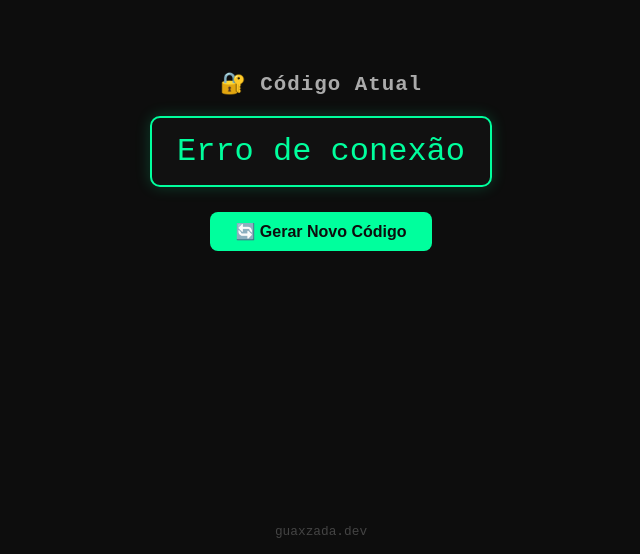
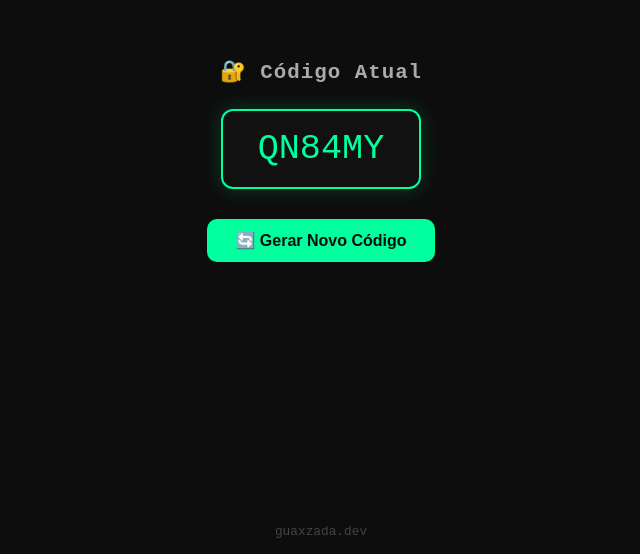
Before and after one commit to Guaxzadawq/GlitchSystem, a plain HTML site: page index.html in a window 1280 px wide. Shown: the part 246-800 px from the top of the page, without its empty margins (319-959 px from the left). Drawn offline with Linux system fonts and the light colour scheme; no server answers.

Commit message:
Update index.html

```diff
--- a/index.html
+++ b/index.html
@@ -21,32 +21,32 @@
     h1 {
       font-size: 1.3rem;
       color: #aaa;
-      margin-bottom: 20px;
+      margin-bottom: 25px;
       letter-spacing: 1px;
     }
 
     #codigo {
       background: #111;
       border: 2px solid #00ff9d;
-      border-radius: 10px;
-      padding: 15px 25px;
-      font-size: 2rem;
-      box-shadow: 0 0 15px #00ff9d33;
+      border-radius: 12px;
+      padding: 18px 35px;
+      font-size: 2.2rem;
+      box-shadow: 0 0 20px #00ff9d33;
       user-select: all;
       transition: all 0.3s ease;
     }
 
     #codigo:hover {
-      box-shadow: 0 0 25px #00ff9d88;
-      transform: scale(1.03);
+      box-shadow: 0 0 30px #00ff9d88;
+      transform: scale(1.04);
     }
 
     button {
-      margin-top: 25px;
+      margin-top: 30px;
       background: #00ff9d;
       border: none;
-      border-radius: 8px;
-      padding: 10px 25px;
+      border-radius: 10px;
+      padding: 12px 28px;
       color: #0d0d0d;
       font-size: 1rem;
       cursor: pointer;
@@ -69,27 +69,23 @@
 </head>
 <body>
   <h1>🔐 Código Atual</h1>
-  <div id="codigo">Carregando...</div>
+  <div id="codigo">Gerando...</div>
   <button id="btn">🔄 Gerar Novo Código</button>
 
   <footer>guaxzada.dev</footer>
 
   <script>
-    const codigoDiv = document.getElementById("codigo");
-    const btn = document.getElementById("btn");
-
-    async function gerarCodigo() {
-      try {
-        const resposta = await fetch("https://of217vt.worf.replit.dev/");
-        const data = await resposta.json();
-        codigoDiv.textContent = data.codigo || "Erro ao gerar";
-      } catch (err) {
-        codigoDiv.textContent = "Erro de conexão";
+    function gerarCodigo() {
+      const caracteres = "ABCDEFGHIJKLMNOPQRSTUVWXYZ0123456789";
+      let codigo = "";
+      for (let i = 0; i < 6; i++) {
+        codigo += caracteres.charAt(Math.floor(Math.random() * caracteres.length));
       }
+      document.getElementById("codigo").textContent = codigo;
     }
 
-    btn.addEventListener("click", gerarCodigo);
-    gerarCodigo();
+    document.getElementById("btn").addEventListener("click", gerarCodigo);
+    gerarCodigo(); // gera ao abrir a página
   </script>
 </body>
 </html>
```
